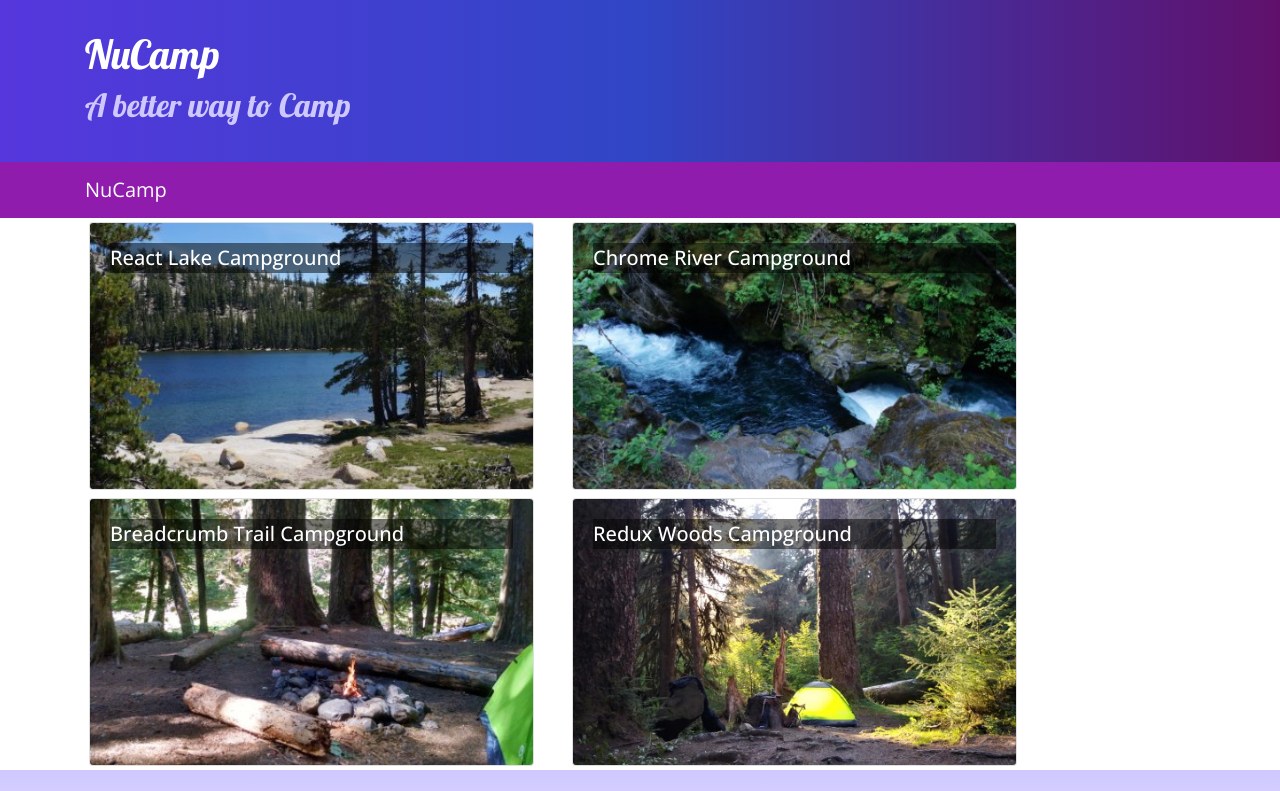
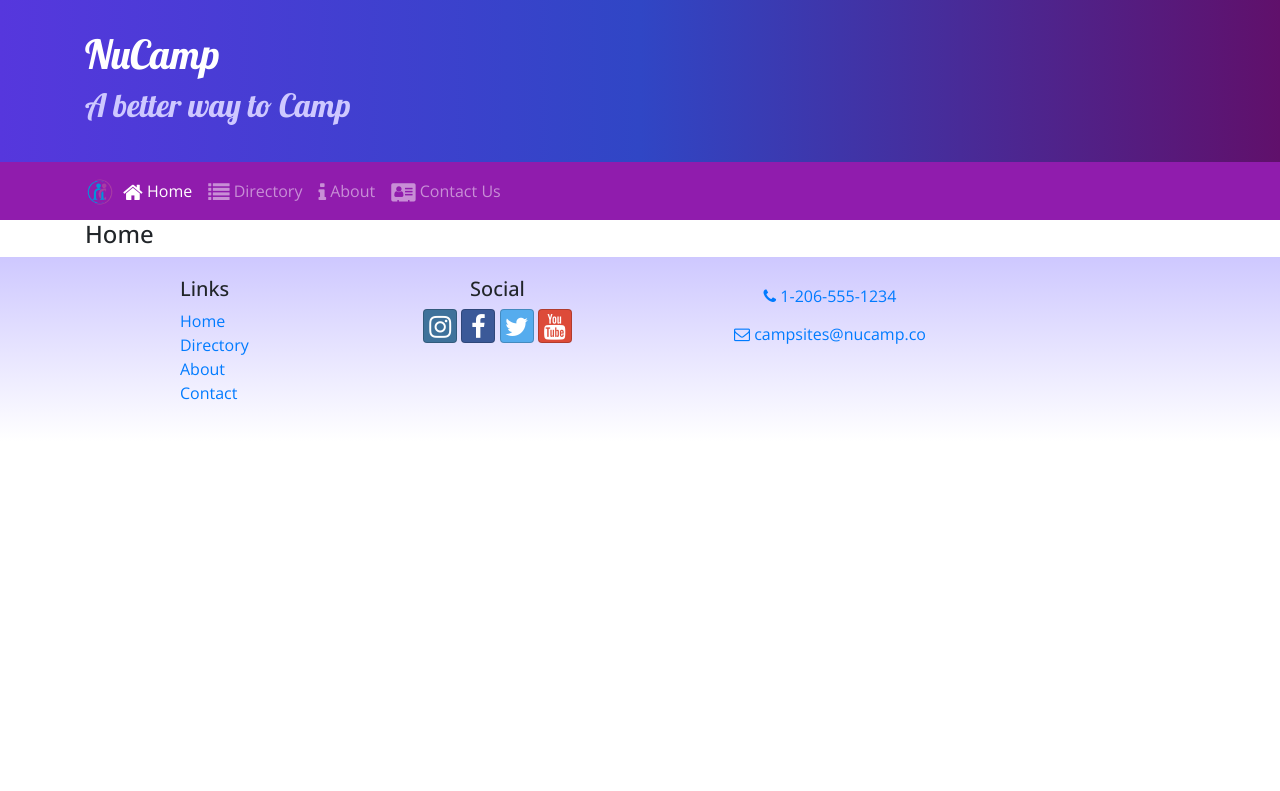
Before and after one commit to Nastasha1979/nucampsiteReact, a React (Create React App) app: page /home in a window 1280 px wide. Shown: the top 791 px of the page. Built offline with nearby package versions, Linux system fonts and the light colour scheme.

Commit message:
051721 345pm Added React Router and re-routed some elements

```diff
--- a/package.json
+++ b/package.json
@@ -12,6 +12,7 @@
     "react": "^17.0.2",
     "react-dom": "^17.0.2",
     "react-popper": "1.3.6",
+    "react-router-dom": "5.2.0",
     "react-scripts": "4.0.3",
     "reactstrap": "8.5.1",
     "typeface-lobster": "^1.1.13",
--- a/src/App.js
+++ b/src/App.js
@@ -1,15 +1,18 @@
 
 import React, { Component } from 'react';
 import Main from './components/MainComponent';
+import {BrowserRouter} from "react-router-dom";
 import './App.css';
 
 
 class App extends Component {
     render() {
         return (
+            <BrowserRouter>
             <div className="App">
                 <Main />
             </div>
+            </BrowserRouter>
         );
     };
 }
--- a/src/components/DirectoryComponent.js
+++ b/src/components/DirectoryComponent.js
@@ -1,9 +1,9 @@
 import React from 'react';
 import { Card, CardImg, CardImgOverlay, CardTitle}  from 'reactstrap';
 
-function RenderDirectoryItem({campsite, onClick}) {
+function RenderDirectoryItem({campsite}) {
     return(
-        <Card onClick={() => onClick(campsite.id)}>
+        <Card>
             <CardImg  width="100%" src={campsite.image} alt={campsite.name} />
             <CardImgOverlay>
                 <CardTitle>{campsite.name}</CardTitle>
@@ -18,7 +18,7 @@
         const directory = props.campsites.map(campsite => {
             return (
                 <div key={campsite.id} className = "col-md-5 m-1">
-                    <RenderDirectoryItem campsite={campsite} onClick={props.onClick} />
+                    <RenderDirectoryItem campsite={campsite} />
                 </div>
             );
         });
--- a/src/components/FooterComponent.js
+++ b/src/components/FooterComponent.js
@@ -1,4 +1,5 @@
 import React from "react";
+import { Link } from "react-router-dom";
 
 function Footer(props) {
     return(
@@ -8,10 +9,10 @@
                     <div className="col-4 col-sm-2 offset-1">
                         <h5>Links</h5>
                         <ul className="list-unstyled">
-                            <li><a href="#">Home</a></li>
-                            <li><a href="#">Directory</a></li>
-                            <li><a href="#">About</a></li>
-                            <li><a href="#">Contact</a></li>
+                            <li><Link to="/home">Home</Link></li>
+                            <li><Link to="/directory">Directory</Link></li>
+                            <li><Link to="/aboutus">About</Link></li>
+                            <li><Link to="/contactus">Contact</Link></li>
                         </ul>
                     </div>
                     <div className="col-6 col-sm-3 text-center">
--- a/src/components/HeaderComponent.js
+++ b/src/components/HeaderComponent.js
@@ -1,7 +1,22 @@
 import React, { Component } from "react";
-import{ Navbar, NavbarBrand, Jumbotron} from "reactstrap";
+import{ Nav, NavbarToggler, Collapse, NavItem, Navbar, NavbarBrand, Jumbotron } from "reactstrap";
+import { NavLink } from "react-router-dom";
 
 class Header extends Component {
+    constructor(props) {
+        super(props);
+        this.toggleNav = this.toggleNav.bind(this);
+        this.state = {
+            isNavOpen: false
+        };
+    }
+
+    toggleNav() {
+        this.setState({
+            isNavOpen: !this.state.isNavOpen
+        });
+    }
+
     render() {
         return(
             <React.Fragment>
@@ -15,9 +30,34 @@
                         </div>
                     </div>
                 </Jumbotron>
-                <Navbar dark sticky="top">
+                <Navbar dark sticky="top" expand="md">
                     <div className="container">
-                        <NavbarBrand href="/">NuCamp</NavbarBrand>
+                        <NavbarBrand className="mr-auto" href="/"><img src="/assets/images/logo.png" height="30" width="30" alt="Nucamp Logo" /></NavbarBrand>
+                        <NavbarToggler onClick={this.toggleNav} />
+                        <Collapse isOpen={this.state.isNavOpen} navbar>
+                            <Nav navbar>
+                                <NavItem>
+                                    <NavLink className="nav-link" to="/home">
+                                        <i className="fa fa-home fa-lg" /> Home
+                                    </NavLink>
+                                </NavItem>
+                                <NavItem>
+                                    <NavLink className="nav-link" to="/directory">
+                                        <i className="fa fa-list fa-lg" /> Directory
+                                    </NavLink>
+                                </NavItem>
+                                <NavItem>
+                                    <NavLink className="nav-link" to="/aboutus">
+                                        <i className="fa fa-info fa-lg" /> About
+                                    </NavLink>
+                                </NavItem>
+                                <NavItem>
+                                    <NavLink className="nav-link" to="/contactus">
+                                        <i className="fa fa-address-card fa-lg" /> Contact Us
+                                    </NavLink>
+                                </NavItem>
+                            </Nav>
+                        </Collapse>
                     </div>
                 </Navbar>
             </React.Fragment>
--- /dev/null
+++ b/src/components/HomeComponent.js
@@ -0,0 +1,11 @@
+import React from "react";
+
+function Home(props) {
+    return(
+        <div className="container">
+            <h4>Home</h4>
+        </div>
+    );
+}
+
+export default Home;
--- a/src/components/MainComponent.js
+++ b/src/components/MainComponent.js
@@ -4,6 +4,8 @@
 import CampsiteInfo from "./CampsiteInfoComponent";
 import Header from "./HeaderComponent";
 import Footer from "./FooterComponent";
+import Home from "./HomeComponent";
+import{ Switch, Route, Redirect} from "react-router-dom";
 import { CAMPSITES } from '../shared/campsites';
 
 class Main extends Component {
@@ -11,20 +13,25 @@
         super(props);
         this.state = {
             campsites: CAMPSITES,
-            selectedCampsite: null
+
         };
     }
 
-    onCampsiteSelect(campsiteId) {
-        this.setState({selectedCampsite: campsiteId});
-    }
 
     render() {
+        const HomePage = () => {
+            return(
+                <Home />
+            );
+        }
         return (
             <div>
                 <Header />
-                <Directory campsites={this.state.campsites} onClick={campsiteId => this.onCampsiteSelect(campsiteId)}/>
-                <CampsiteInfo campsite={this.state.campsites.filter(campsite => campsite.id === this.state.selectedCampsite)[0]}/>
+                <Switch>
+                    <Route path='/home' component={HomePage} />
+                    <Route exact path="/directory" render={() => <Directory campsites={this.state.campsites} />} />
+                    <Redirect to="/home" />
+                </Switch>
                 <Footer />
             </div>
         );
```
Also changed, not shown: 1 other file (tests, documents, lock files or other folders).
